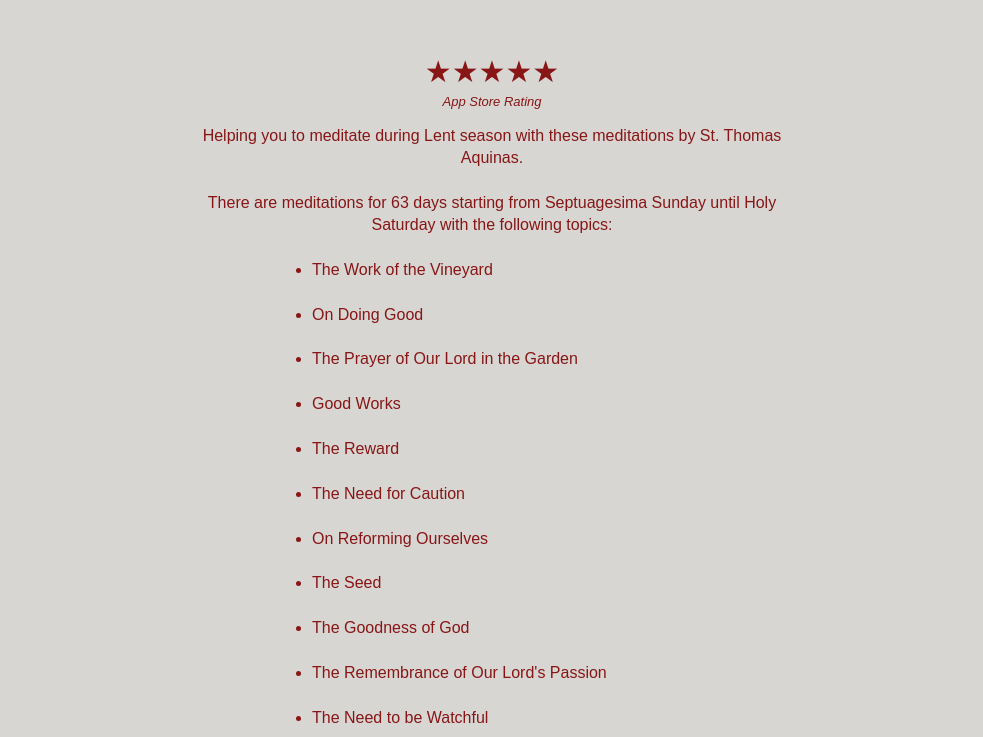
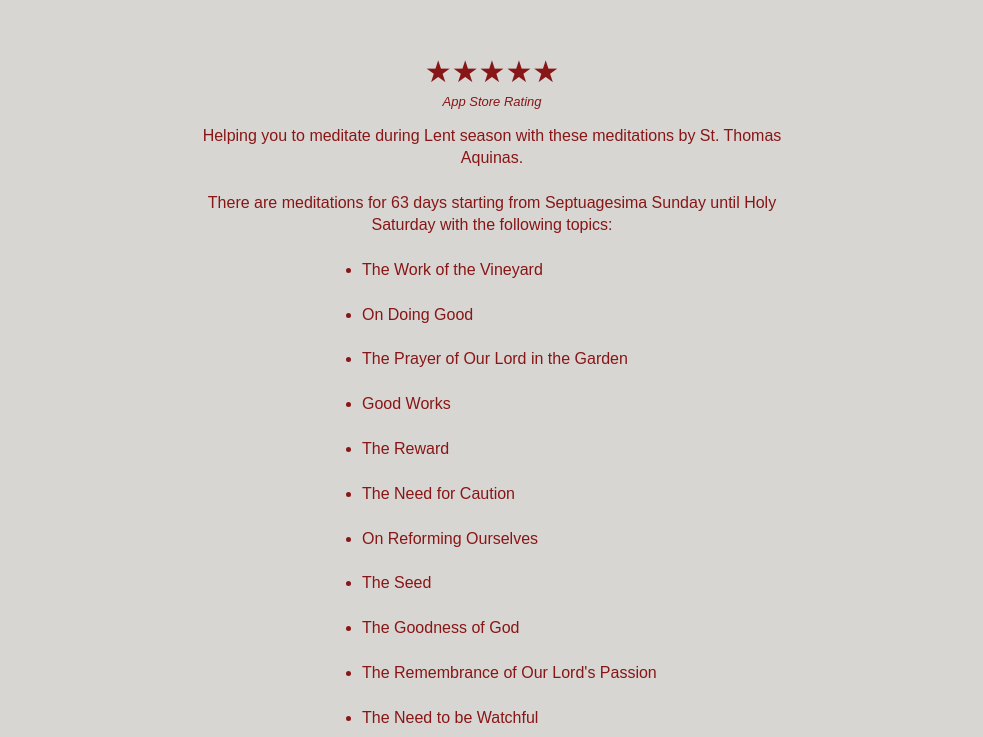
Before and after one commit to schturdark/Catholic-Meditations-for-Lent-by-St-Thomas-Aquinas-Landing-Page, a plain HTML site: page index.html in a window 1280 px wide. Shown: the part 1092-1829 px from the top of the page, without its empty margins (148-1131 px from the left). Drawn offline with Linux system fonts and the light colour scheme.

Commit message:
Smaller max width

```diff
--- a/index.html
+++ b/index.html
@@ -160,7 +160,7 @@ h1, h2, h3, h4, h5, h6 {
 }
 
 #points {
-	text-align: left; white-space: pre-line; width: 90%; max-width: 400px; margin: auto;
+	text-align: left; white-space: pre-line; width: 90%; max-width: 300px; margin: auto;
 }
 
 ul#points>li {
```
